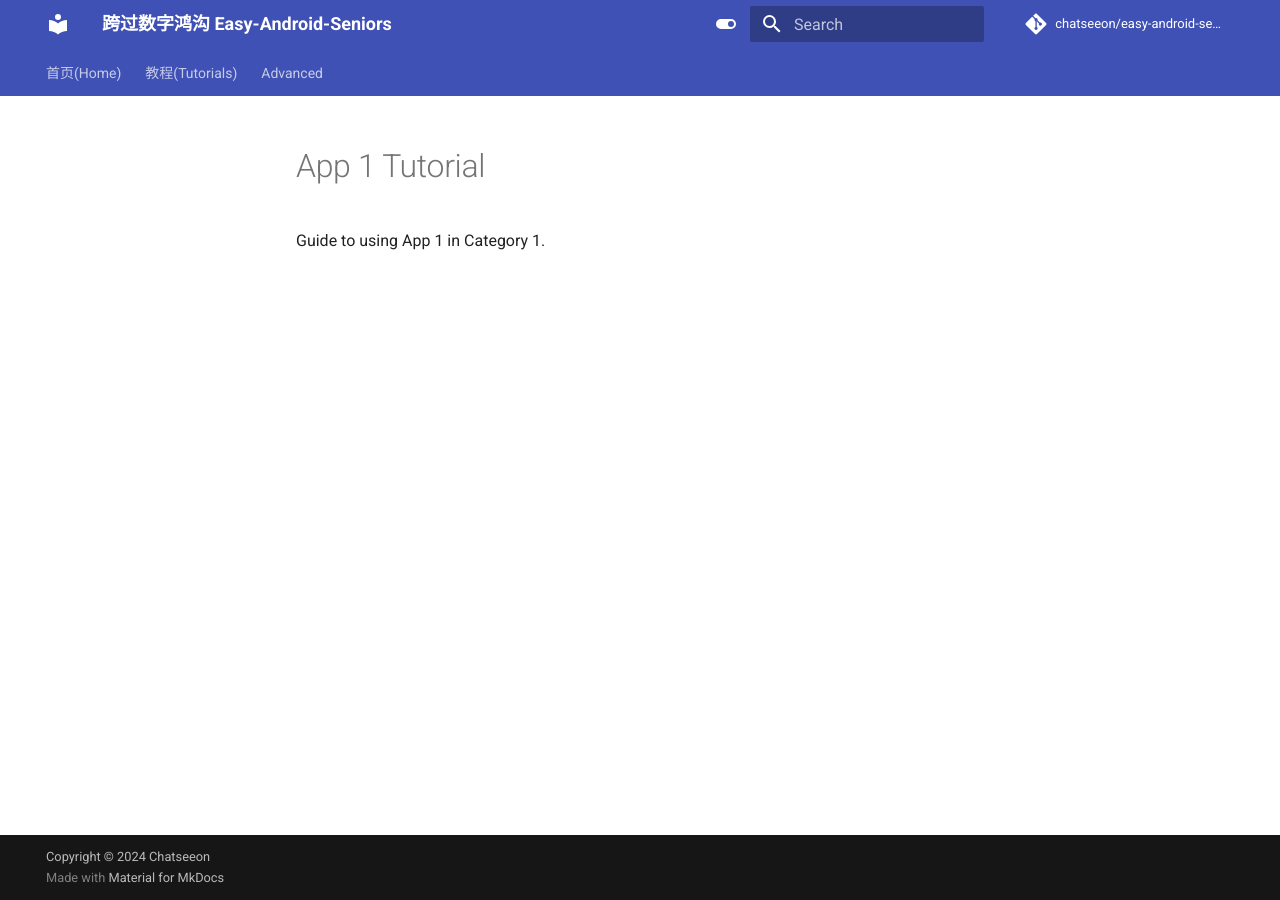
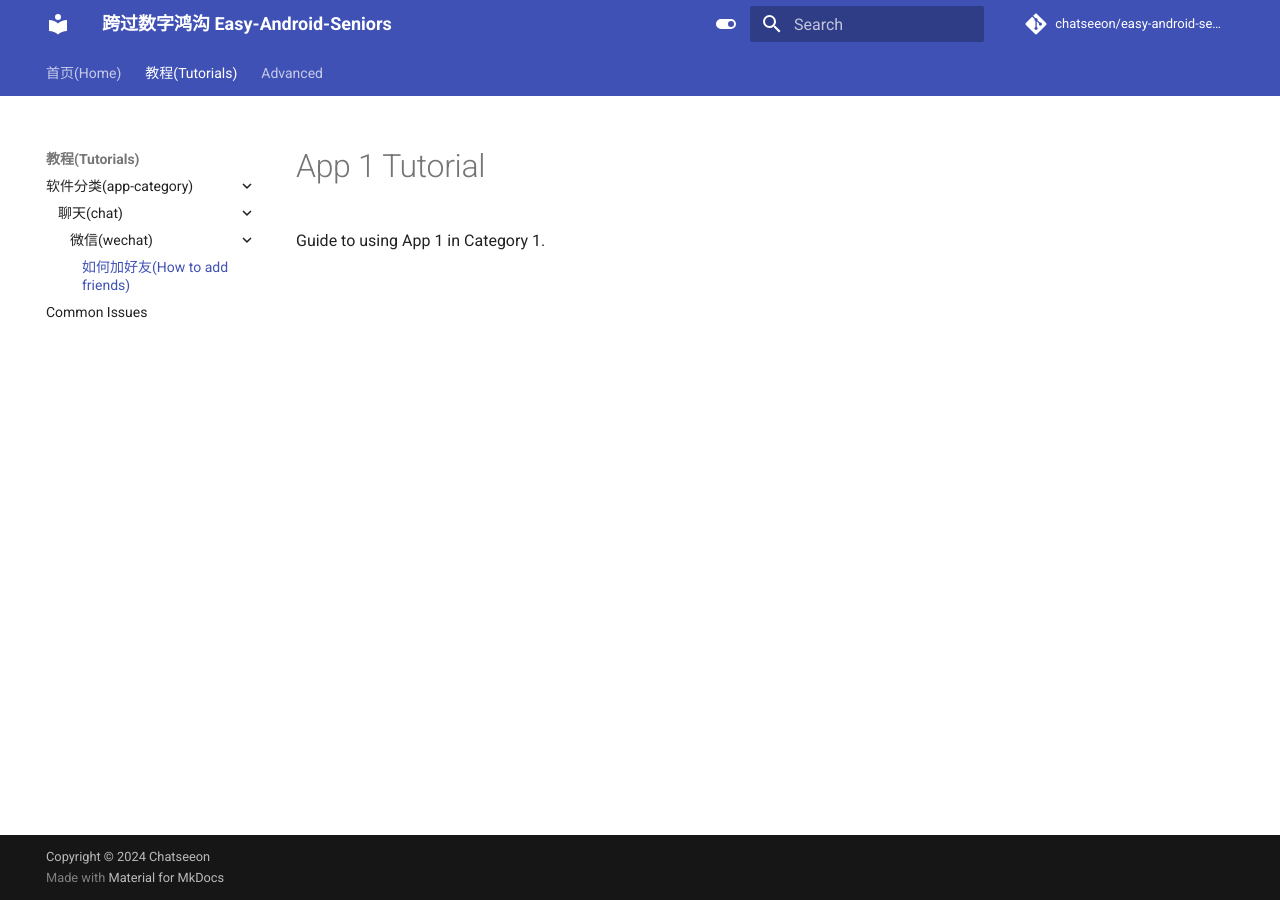
Before and after one commit to chatseeon/easy-android-seniors, an MkDocs documentation site: the page built from docs/tutorials/app-category/Instant-messaging/wechat/add-friends.md, in a window 1280 px wide. Built offline with MkDocs 1.6.1 and Material for MkDocs 9.7.7, drawn with Linux system fonts in a browser that asks for light colours; comment, search, counter and statistics services are not loaded; part of the change alters nothing that is shown.

Commit message:
Update mkdocs.yml
尝试指向add-friends.md

```diff
--- a/mkdocs.yml
+++ b/mkdocs.yml
@@ -61,7 +61,7 @@ nav:
     - 软件分类(app-category):
       - 聊天(chat):
         - 微信(wechat):
-          - 如何加好友(How to add friends): docs/tutorials/app-category/Instant-messaging/wechat/add-friends.md
+          - 如何加好友(How to add friends): tutorials/app-category/Instant-messaging/wechat/add-friends.md
     - Common Issues: tutorials/common-issues.md
   - Advanced:
     - Security Tips: advanced/security-tips.md
```
